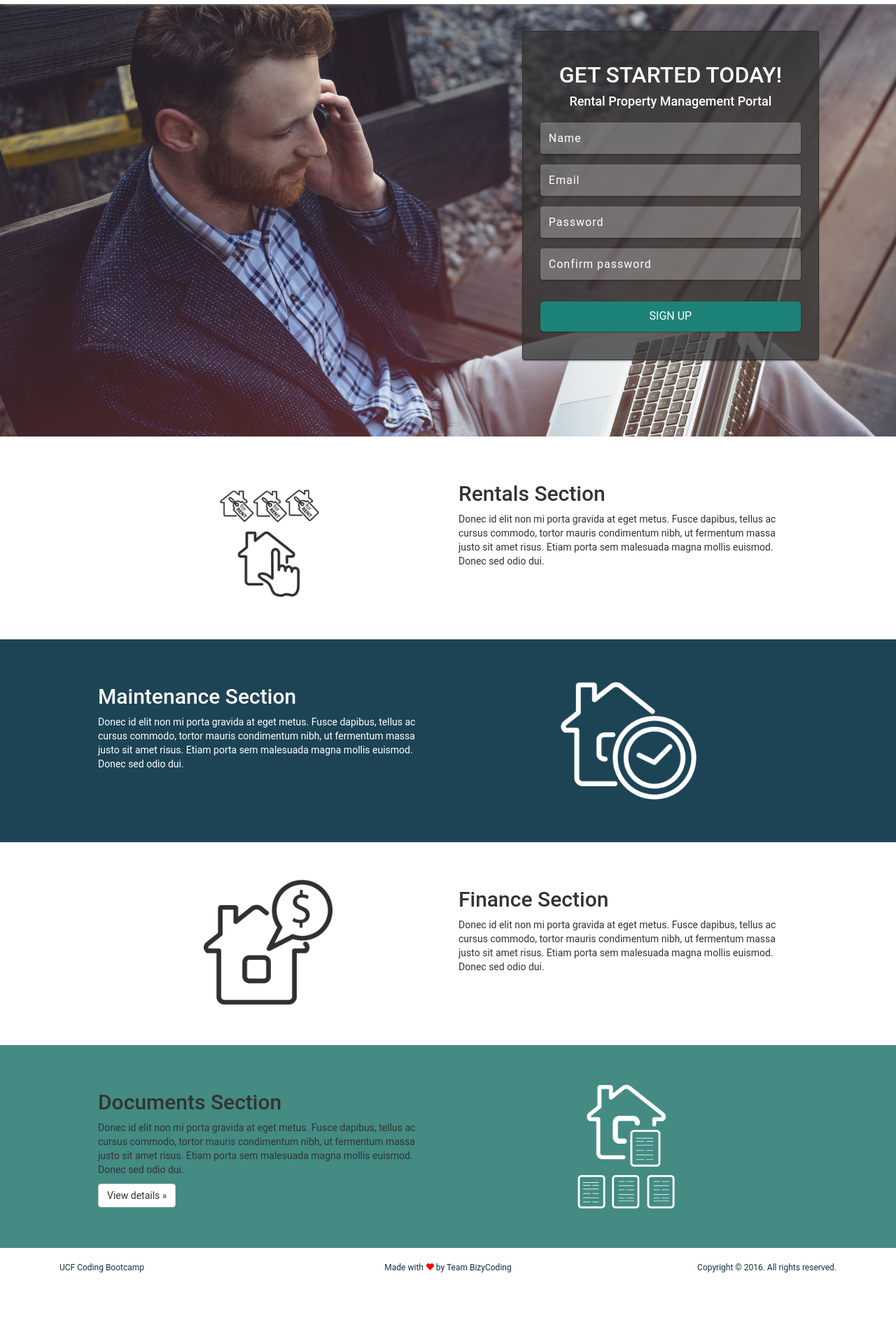
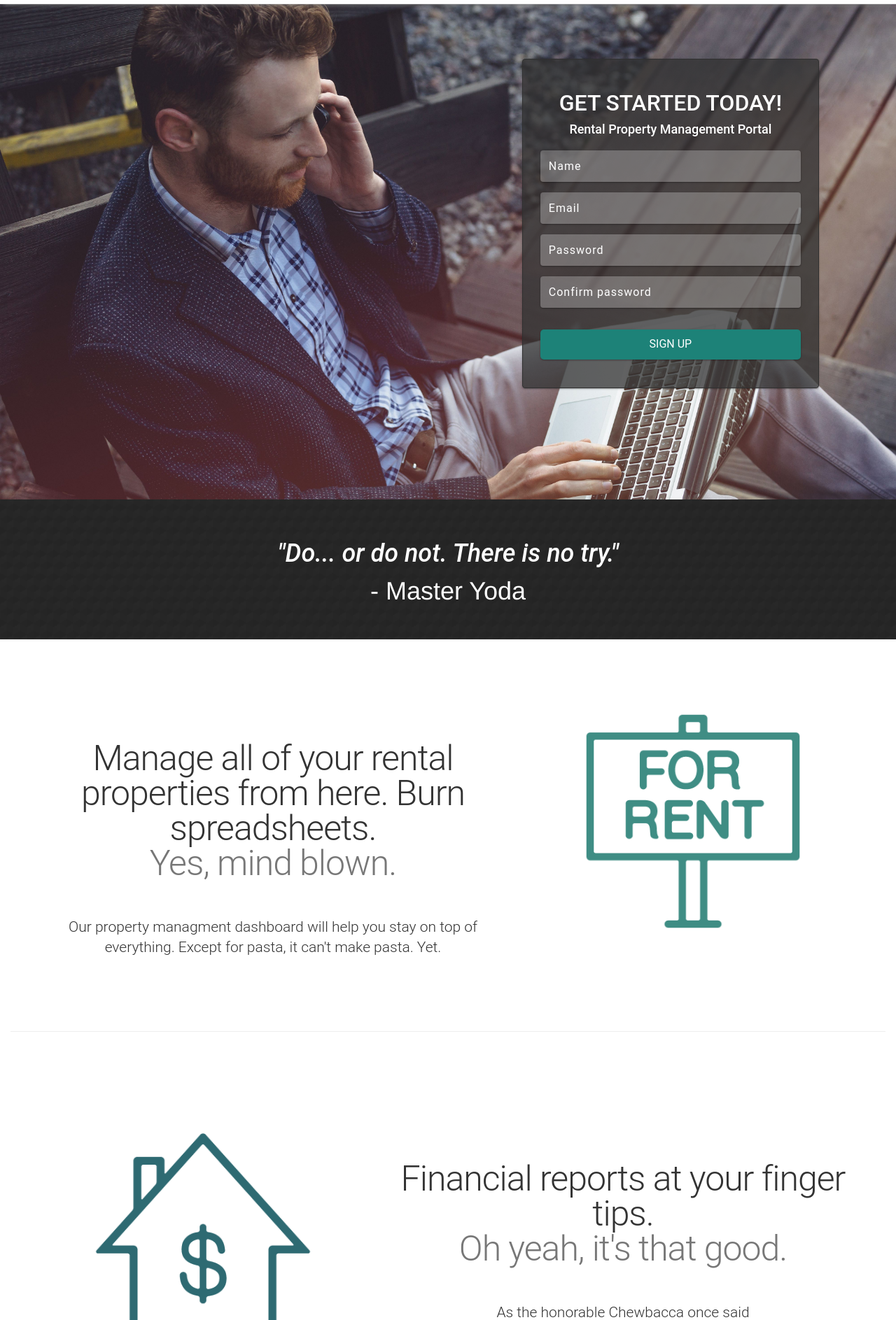
Before and after one commit to rgtalbot/rentaldashpro, a PHP site: page / in a window 1280 px wide. Shown: the part 51-1938 px from the top of the page at 70% size. Before the commit the page ends 1870 px from the top, so only its background shows below. Run offline with PHP 8.4, Linux system fonts and the light colour scheme; some libraries are stand-ins or nearby versions.

Commit message:
Completed index.html content

```diff
--- a/assets/css/style.css
+++ b/assets/css/style.css
@@ -360,13 +360,24 @@ body {
 }
 
 /* ----------- Main Content ----------- */
+.app-go {
+    height: 200px;
+    color: #fff;
+    background-image: url('../img/background_pattern.png');
+    background-position: left;
+    background-repeat: repeat;
+    margin: 0;
+    padding-top: 50px;
+    line-height: 1.5em;
+}
+
 .jumbotron {
-    height: 625px;
+    height: 715px;
     margin-bottom: 0;
     background-image: url('../img/background_login.jpg');
     background-position: top;
     background-size: cover;
-    padding-top: 20px;
+    padding-top: 60px;
 }
 
 .jumbotron .well {
@@ -469,10 +480,36 @@ input:-ms-input-placeholder { color: #fff !important; }
     font-size: 12px;
 }
 
+.feature-divider {
+  margin: 50px 0;
+}
+
+.feature-heading {
+  font-weight: 300;
+  line-height: 1;
+  letter-spacing: -1px;
+}
+
+.feature>div {
+    text-align: center;
+    line-height: 1.5em;
+}
+
 /* ----------- Media Queries ----------- */
 @media screen and (min-width: 768px) {
+
     .jumbotron .h1, .jumbotron h1 {
         font-size: 32px;
+    }
+
+    .feature-heading {
+      font-size: 50px;
+    }
+}
+
+@media (min-width: 992px) {
+  .feature-heading {
+    margin-top: 120px;
   }
 }
 
--- a/index.html
+++ b/index.html
@@ -105,62 +105,68 @@
         </div> <!-- /.container -->
     </div> <!-- /.jumbotron -->
 
+    <h1 class="app-go text-center"><em>"Do... or do not. There is no try."<br></em>- Master Yoda</h1>
+
     <!-- Main Content -->
-    <div class="container-fluid content-section">
-        <div class="section-rentals clearfix">
-            <!-- TODO: ADD RENTALS STUFF HERE -->
-            <div class="row">
-                <div class="col-xs-6 col-sm-6 col-md-6 col-lg-6">
-                  <img src="assets/img/rentals_section_icon.png" class="img-responsive center-block" alt="My Rentals feature section.">
+    <div class="container-fluid">
+
+        <div class="row feature">
+            <div class="col-md-7 text-center">
+                <h2 class="feature-heading">Manage all of your rental properties from here. Burn spreadsheets.<br><span class="text-muted">Yes, mind blown.</span></h2>
+                <br>
+                <br>
+                <p class="lead">Our property managment dashboard will help you stay on top of everything. Except for pasta, it can't make pasta. Yet.</p>
             </div>
-                <div class="col-xs-6 col-sm-6 col-md-6 col-lg-6">
-                  <h2>Rentals Section</h2>
-                  <p>Donec id elit non mi porta gravida at eget metus. Fusce dapibus, tellus ac cursus commodo, tortor mauris condimentum nibh, ut fermentum massa justo sit amet risus. Etiam porta sem malesuada magna mollis euismod. Donec sed odio dui. </p>
+            <div class="col-md-5">
+                <img class="feature-image img-responsive center-block" src="assets/img/rentals_section_icon.png" alt="My Rentals feature section">
             </div>
-            </div> <!-- /.row -->
-        </div>  <!-- /.section-rentals -->
+        </div>
 
-        <div class="section-maintenance clearfix">
-            <!-- TODO: ADD MAINTENANCE TRACKING FEATURE CONTENT HERE -->
-            <div class="row">
-                <div class="col-xs-6 col-sm-6 col-md-6 col-lg-6">
-                    <h2>Maintenance Section</h2>
-                    <p>Donec id elit non mi porta gravida at eget metus. Fusce dapibus, tellus ac cursus commodo, tortor mauris condimentum nibh, ut fermentum massa justo sit amet risus. Etiam porta sem malesuada magna mollis euismod. Donec sed odio dui. </p>
+        <hr class="feature-divider">
+
+        <div class="row feature">
+            <div class="col-md-7 col-md-push-5">
+                <h2 class="feature-heading">Financial reports at your finger tips.<br><span class="text-muted">Oh yeah, it's that good.</span></h2>
+                <br>
+                <br>
+                <p class="lead">As the honorable Chewbacca once said<br><em>"WAGRRRRWW GAHHHHWWW RRGGAWWWW GGWWWRGHH."</em><br>Don't underestimate the power of a solid hyperdrive. Our financial reports are like a hyperdrive on hyperdrive. Think about it though, a hyperdrive on hyperdrive.</p>
             </div>
-                <div class="col-xs-6 col-sm-6 col-md-6 col-lg-6">
-                    <img src="assets/img/reminders_section_icon.png" class="img-responsive center-block" alt="Maintenance reminders feature section.">
+            <div class="col-md-5 col-md-pull-7">
+                <img class="feature-image img-responsive center-block" src="assets/img/finance_section_icon.png" alt="Financial reports feature section">
             </div>
-            </div> <!-- /.row -->
-        </div>  <!-- /.section-maintenance -->
+        </div>
 
-        <div class="section-finance clearfix">
-            <!-- TODO: ADD FINANCE FEATURES STUFF CONTENT HERE -->
-            <div class="row">
-                <div class="col-xs-6 col-sm-6 col-md-6 col-lg-6">
-                    <img src="assets/img/finance_section_icon.png" class="img-responsive center-block" alt="Financial performance feature section.">
+        <hr class="feature-divider">
+
+        <div class="row feature">
+            <div class="col-md-7">
+                <h2 class="feature-heading">Store rental documents online.<br><span class="text-muted">Go ahead, everyone is doing it.</span></h2>
+                <br>
+                <br>
+                <p class="lead">Honestly, this rental property document storage feature is just good for your health. Keep all of your rental legal documents in the cloud. Not really a cloud by the way, it's just someone elses computer :-)</p>
             </div>
-               <div class="col-xs-6 col-sm-6 col-md-6 col-lg-6">
-                   <h2>Finance Section</h2>
-                   <p>Donec id elit non mi porta gravida at eget metus. Fusce dapibus, tellus ac cursus commodo, tortor mauris condimentum nibh, ut fermentum massa justo sit amet risus. Etiam porta sem malesuada magna mollis euismod. Donec sed odio dui. </p>
+            <div class="col-md-5">
+                <img class="feature-image img-responsive center-block" src="assets/img/documents_section_icon.png" alt="Document storage feature section">
             </div>
-            </div> <!-- /.row -->
-        </div>  <!-- /.section-finance -->
+        </div>
 
-        <div class="section-documents clearfix">
-            <!-- TODO: ADD DOCUMENT STORAGE FEATURE STUFF HERE -->
-            <div class="row">
-                <div class="col-xs-6 col-sm-6 col-md-6 col-lg-6">
-                    <h2>Documents Section</h2>
-                    <p>Donec id elit non mi porta gravida at eget metus. Fusce dapibus, tellus ac cursus commodo, tortor mauris condimentum nibh, ut fermentum massa justo sit amet risus. Etiam porta sem malesuada magna mollis euismod. Donec sed odio dui. </p>
-                    <p><a class="btn btn-default" href="#" role="button">View details &raquo;</a></p>
+        <hr class="feature-divider">
+
+        <div class="row feature">
+            <div class="col-md-7 col-md-push-5">
+                <h2 class="feature-heading">And lastly, this one. <span class="text-muted">Checkmate.</span></h2>
+                <br>
+                <br>
+                <p class="lead">I know. The heading looks really familiar (getbootstrap.com). But now that I have your attention lets talk about how awesome it will be to keep track of maintenance reminders through our online dashboard. Unless you're in Weston Florida on a T-Mobile connection. For some reason service there is horrible. Boom. Burn.</p>
             </div>
-               <div class="col-xs-6 col-sm-6 col-md-6 col-lg-6">
-                   <img src="assets/img/documents_section_icon.png" class="img-responsive center-block" alt="Rental document storage feature section.">
+            <div class="col-md-5 col-md-pull-7">
+                <img class="feature-image img-responsive center-block" src="assets/img/reminders_section_icon.png" alt="Maintenance reminders feature section">
             </div>
-            </div> <!-- /.row -->
-        </div>  <!-- /.section-documents -->
+        </div>
 
-    </div> <!-- /.container-fluid .content-section -->
+    </div> <!-- /.container-fluid -->
+
+    <h1 class="app-go text-center"><em>"Obi-Wan has taught you well."<br></em>- Darth Vader</h1>
 
     <!-- Footer -->
     <footer class="footer">
```
Also changed, not shown: assets/img/background_pattern.png (added), assets/img/documents_section_icon.png, assets/img/finance_section_icon.png, assets/img/reminders_section_icon.png, assets/img/rentals_section_icon.png. Lines whose indentation alone changed are shown as unchanged.
